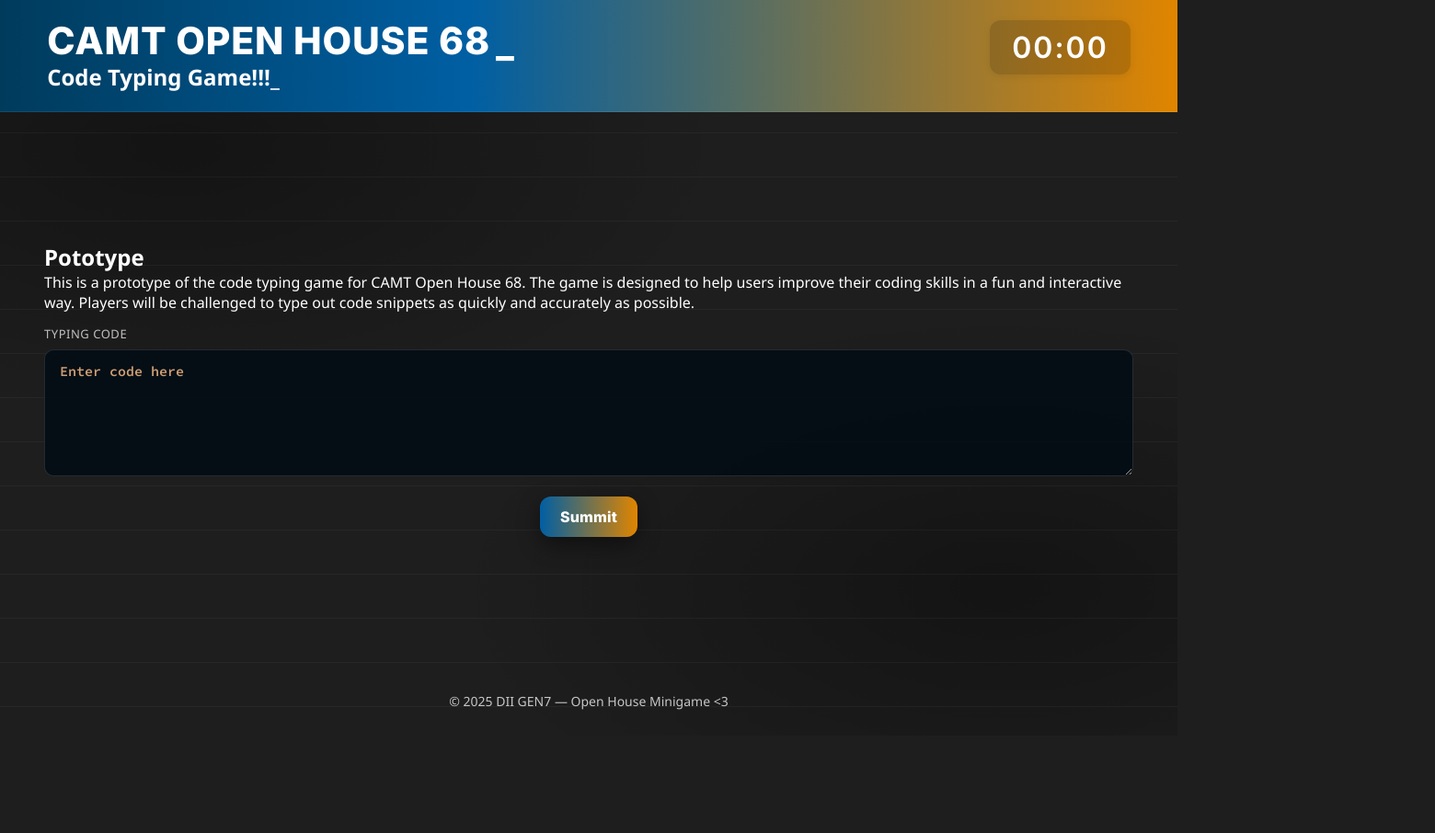
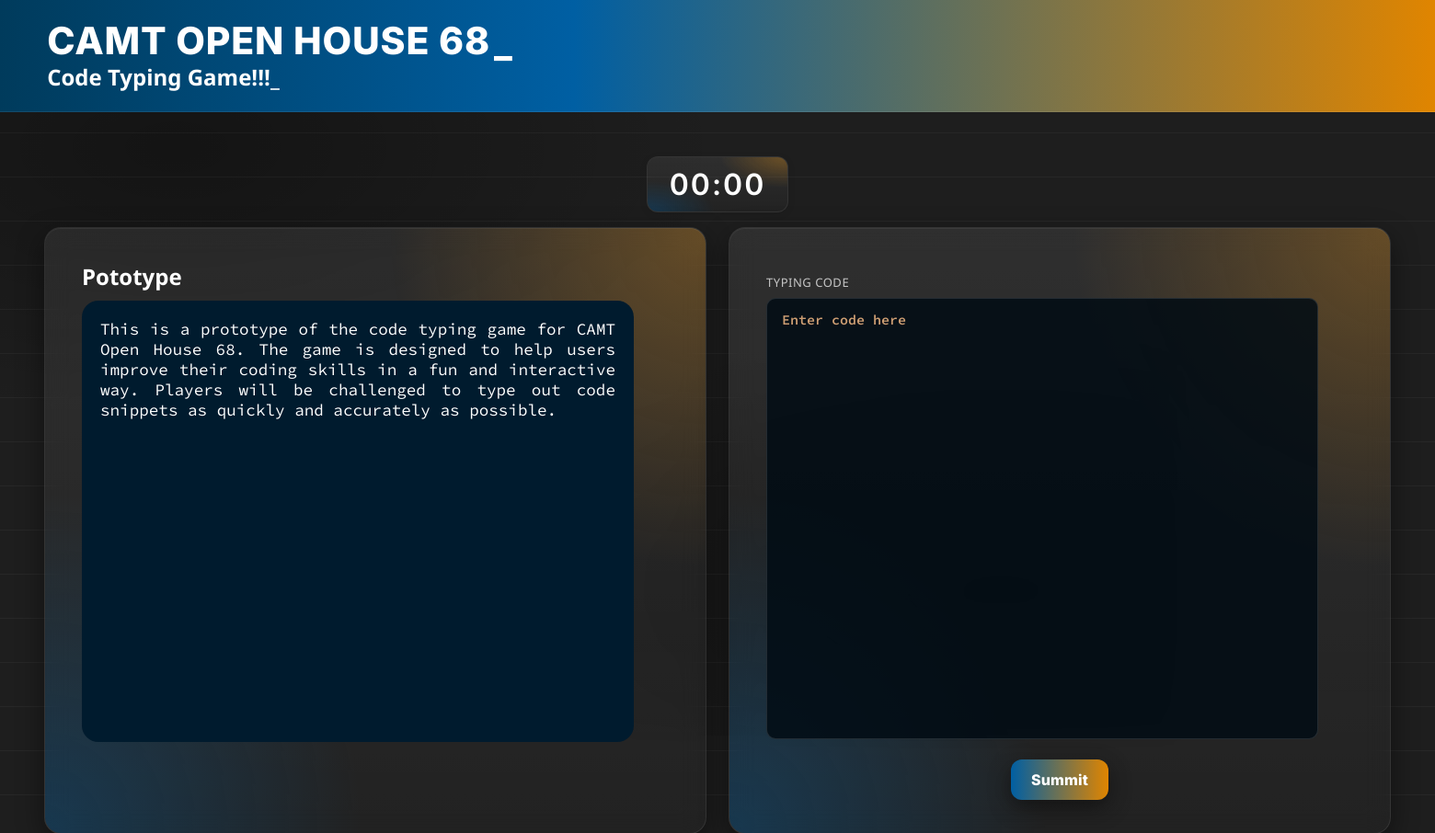
Before and after one commit to Pinont/DII-minigame, a website: page public/html/code_typing.html in a window 1280 px wide. Shown: the top 906 px of the page at 92% size, 1560 px wide, since content can reach past the window. Before the commit the page ends 800 px from the top, so only its background shows below. Drawn offline with Linux system fonts and the light colour scheme; files whose address does not match are found by name.

Commit message:
Update Typing code

```diff
--- a/public/css/code_typing.css
+++ b/public/css/code_typing.css
@@ -27,7 +27,23 @@
     height: 480px;
     min-height: 100px;
     max-height: 680px;
+    background-color: #001B2E;
     font-size: 1.1rem;
     font-family: 'Source Code Pro', monospace;
     resize: none;
 }
+.description-box {
+    width: 100%;
+    max-width: 600px;
+    min-width: 280px;
+    height: 480px;
+    min-height: 100px;
+    max-height: 680px;
+    background-color: #001B2E;
+    border-radius:18px;
+    text-align: justify;
+    padding: 20px;
+    margin-top: 10px;
+    font-size: 1.1rem;
+    font-family: 'Source Code Pro', monospace;
+}
--- a/public/css/debug_challenge.css
+++ b/public/css/debug_challenge.css
@@ -4,22 +4,7 @@
     box-sizing: border-box;
 }
 
-body {
-    font-family: 'Segoe UI', Tahoma, Geneva, Verdana, sans-serif;
-    background-color: #1e1e1e;
-    color: #ffffff;
-    height: 100vh;
-    overflow: hidden;
-}
 
-.header {
-    background: linear-gradient(135deg, #667eea 0%, #764ba2 100%);
-    padding: 15px 20px;
-    display: flex;
-    justify-content: space-between;
-    align-items: center;
-    box-shadow: 0 2px 10px rgba(0, 0, 0, 0.3);
-}
 
 .timer-section {
     display: flex;
--- a/public/css/style.css
+++ b/public/css/style.css
@@ -10,12 +10,17 @@
       --peach-200:#F5CDA3;
       --white:#ffffff;
     }
-
+    * {
+    margin: 0;
+    padding: 0;
+    box-sizing: border-box;
+    }
     /* ===== Reset & base ===== */
     *,*::before,*::after{box-sizing:border-box}
     html,body{height:100%}
     body{
       margin:0;
+      padding:0;
       color:var(--white);
       background:
         /* subtle vertical grid */
@@ -32,6 +37,14 @@
       overflow-x:hidden;
     }
 
+    body {
+    font-family: 'Segoe UI', Tahoma, Geneva, Verdana, sans-serif;
+    background-color: #1e1e1e;
+    color: #ffffff;
+    height: 100vh;
+    overflow: hidden;
+    }
+
     /* ===== Header strip ===== */
     .brandbar{
       position:relative;
@@ -42,11 +55,12 @@
     }
     .brandbar h1{
       margin:0;
+      padding: 0;
       font: 800 clamp(22px, 3.2vw, 42px)/1.1 "Inter", system-ui, -apple-system, Segoe UI, Roboto, Arial, sans-serif;
       letter-spacing:.02em;
       display:inline-flex;
       align-items:baseline;
-      gap:.15em;
+      gap:.10em;
     }
     .cursor{
       display:inline-block;
@@ -182,10 +196,16 @@
 
 .timer-box {
     display: inline-block;
-    float: right;
     align-self: flex-start;
-    background: rgba(0,0,0,0.15);
-    color: #fff;
+    background:
+        linear-gradient(180deg, rgba(255,255,255,.08), rgba(255,255,255,.02)) padding-box,
+        radial-gradient(120% 140% at 100% 0%, rgba(255, 153, 0, 0.3), transparent 40%) padding-box,
+        radial-gradient(120% 140% at 0% 100%, rgba(0,95,163,.35), transparent 40%) padding-box;
+      box-shadow:
+        0 10px 30px rgba(0,0,0,.45),
+        inset 0 1px 0 rgba(255,255,255,.06);
+      backdrop-filter: blur(200px) saturate(120%);
+      border:1px solid rgba(255,255,255,.10);
     font-size: 2rem;
     font-family: "Inter", "Segoe UI", sans-serif;
     padding: 10px 24px;
--- a/public/html/code_typing.html
+++ b/public/html/code_typing.html
@@ -5,9 +5,11 @@
         <meta name="viewport" content="width=device-width, initial-scale=1.0">
         <meta name="color-scheme" content="dark light" />
         <title>CAMT OPEN HOUSE DII 68</title>
-    <script src="https://cdn.jsdelivr.net/npm/monaco-editor@latest/min/vs/loader.js"></script>
+        <link rel="stylesheet" href="../css/code_typing.css">
         <link rel="stylesheet" href="../css/style.css">
-    <link rel="stylesheet" href="../css/debug_challenge.css">
+        <script src="../dist/firebase.js" type="module"></script>
+        <script src="../dist/index.js" type="module"></script>
+        <script src="../dist/host.js" type="module"></script>
 
         <!-- Monospace for coding vibe + modern sans for headings -->
         <link href="https://fonts.googleapis.com/css2?family=Inter:wght@600;800&family=Source+Code+Pro:wght@400;600&display=swap" rel="stylesheet" />
@@ -15,23 +17,27 @@
         <!-- Header / brand -->
         <header class="brandbar" role="banner">
           <h1>CAMT OPEN HOUSE 68<span class="cursor">_</span></h1>
+
+          <div><h2>Code Typing Game!!!<span class="cursor">_</span></h2></div>
+
+        </header>
+    </head>
+
+<body>
+
+  <!-- Main card -->
+  <main id="content">
     <!--Timer Box-->
           <div class="timer-box" id="timer-box" aria-label="Timer">
               <span id="timer-minutes">00</span>:<span id="timer-seconds">00</span>
           </div>
 
-          <div><h2>Code Typing Game!!!<span class="cursor">_</span></h2></div>
-
-        </header>
-</head>
-<body>
-  <!-- Main card -->
-  <main id="content">
-
     <div class="section-row">
         <section class="minigameUI_card" aria-labelledby="Pototype-card">
-            <h1>Pototype</h1>
-            <p>This is a prototype of the code typing game for CAMT Open House 68. The game is designed to help users improve their coding skills in a fun and interactive way. Players will be challenged to type out code snippets as quickly and accurately as possible.</p>
+            <!--Title-->
+            <div><h1>Pototype</h1></div>
+            <!--Description-->
+            <div class="description-box"><p>This is a prototype of the code typing game for CAMT Open House 68. The game is designed to help users improve their coding skills in a fun and interactive way. Players will be challenged to type out code snippets as quickly and accurately as possible.</p></div>
         </section>
         <section class="minigameUI_card" aria-labelledby="Typing-code">
             <div class="field">
```
Also changed, not shown: public/html/debug_challenge.html (+5 -5 lines), public/html/host.html (+2 -1 lines). Lines whose indentation alone changed are shown as unchanged.
